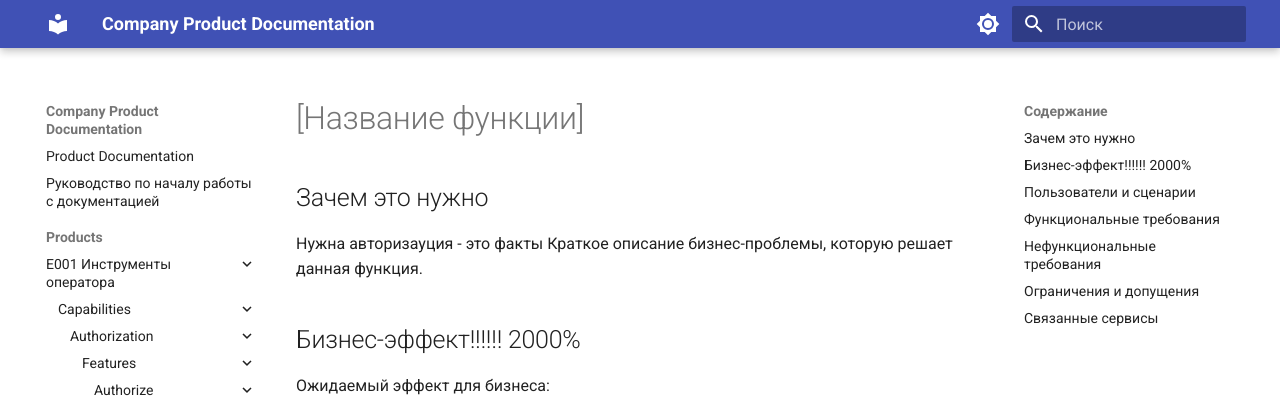
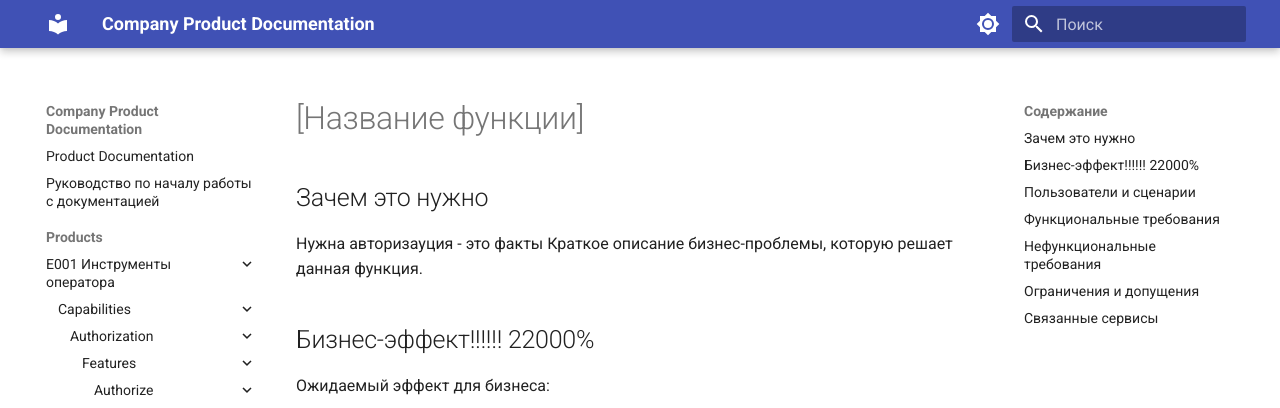
Before and after one commit to nikxcost/docs_as_code, an MkDocs documentation site: the page built from docs/products/Е001 Инструменты оператора/capabilities/authorization/features/authorize/index.md, in a window 1280 px wide and 900 px high. Shown: the top 408 px of the window. Built offline with MkDocs 1.6.1 and Material for MkDocs 9.7.7, drawn with Linux system fonts in a browser that asks for light colours.

Commit message:
auto: 2026-01-27 17:28

```diff
--- a/docs/products/Е001 Инструменты оператора/capabilities/authorization/features/authorize/index.md
+++ b/docs/products/Е001 Инструменты оператора/capabilities/authorization/features/authorize/index.md
@@ -5,7 +5,7 @@
 Нужна авторизауция - это факты
 Краткое описание бизнес-проблемы, которую решает данная функция.
 
-## Бизнес-эффект!!!!!! 2000%
+## Бизнес-эффект!!!!!! 22000%
 
 Ожидаемый эффект для бизнеса:
 
```
